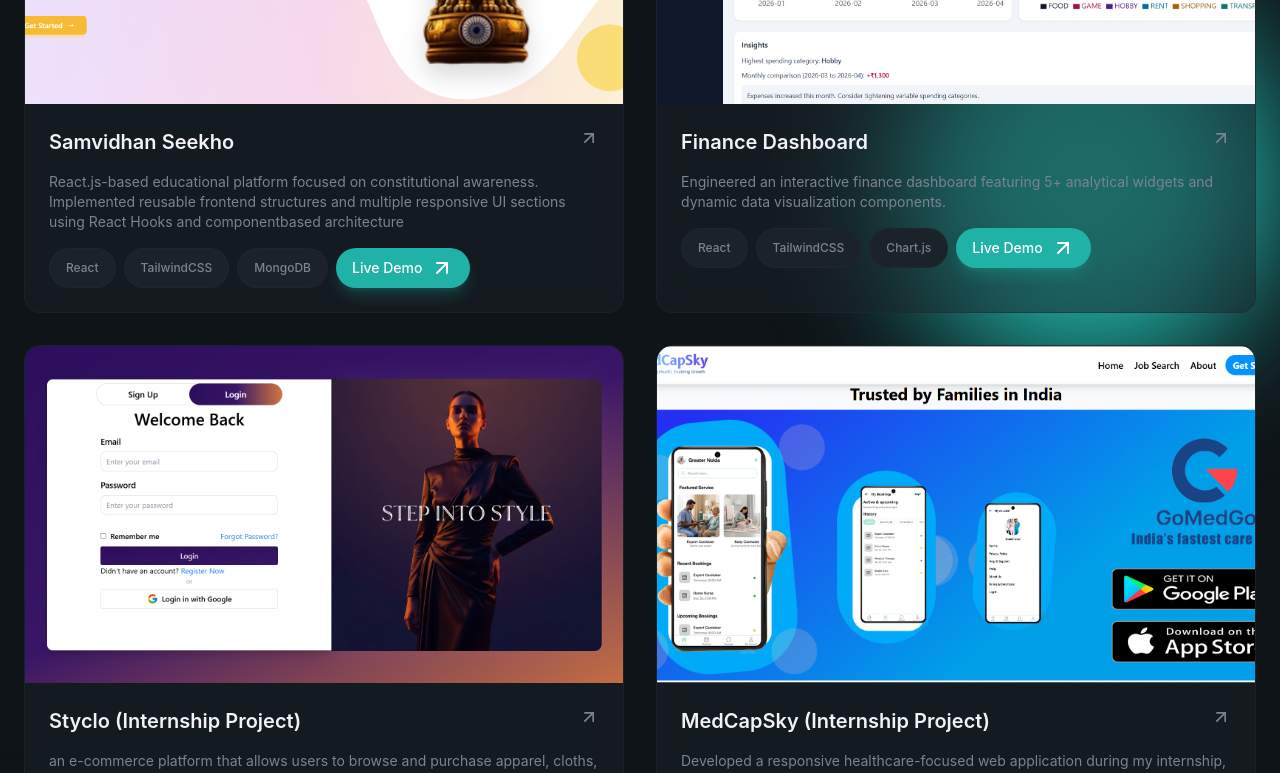
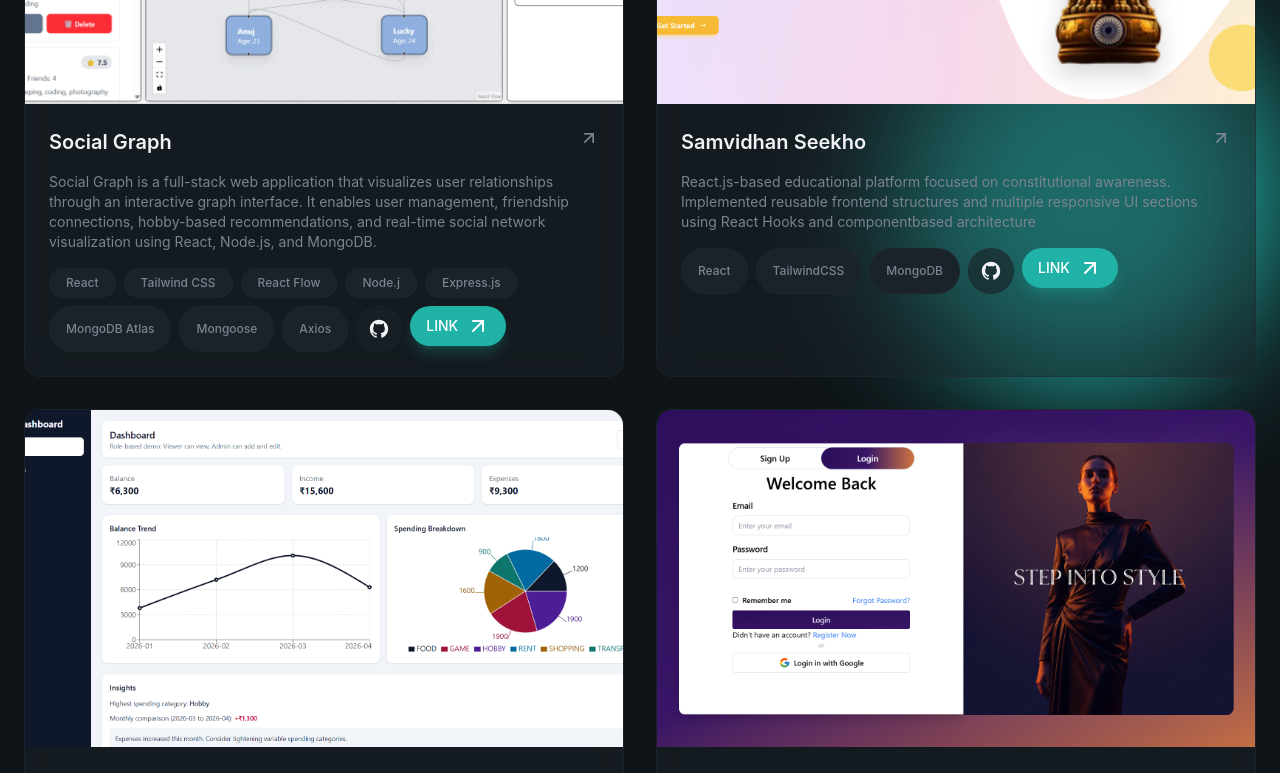
Before and after one commit to kalisumit/Sumit_Portfolio, a React app: page / in a window 1280 px wide. Shown: the part 2800-3573 px from the top of the page. Built offline with nearby package versions, Linux system fonts and the light colour scheme; the HTML template or start-up script is replaced by a standard one.

Commit message:
Add new project: Social Graph

```diff
--- a/src/section/Experience.jsx
+++ b/src/section/Experience.jsx
@@ -9,7 +9,7 @@ const experiences = [
         current: true,
     },
     {
-        period: "May 2025 - Jul 2025",
+        period: "June 2025 - Aug 2025",
         role: "Frontend Developer Intern",
         company: "MedCapSky Pvt. Ltd.",
         description:
--- a/src/section/Projects.jsx
+++ b/src/section/Projects.jsx
@@ -4,6 +4,14 @@ import { AnimatedBorderButton } from "../components/AnimatedBorderButton";
 import { Button } from "../components/Button";
 
 const projects = [
+    {
+        title:"Social Graph",
+        description: "Social Graph is a full-stack web application that visualizes user relationships through an interactive graph interface. It enables user management, friendship connections, hobby-based recommendations, and real-time social network visualization using React, Node.js, and MongoDB.",
+        image: "/projects/image6.png",
+        tags: ["React", "Tailwind CSS","React Flow", "Node.j", "Express.js", "MongoDB Atlas", "Mongoose", "Axios"],
+        link: "https://social-grapg.vercel.app/",
+        github: "https://github.com/kalisumit/social-grapg"
+    },
     {
         title:"Samvidhan Seekho",
         description: "React.js-based educational platform focused on constitutional awareness. Implemented reusable frontend structures and multiple responsive UI sections using React Hooks and componentbased architecture",
@@ -22,7 +30,7 @@ const projects = [
     },
     {
         title:"Styclo (Internship Project)",
-        description: "an e-commerce platform that allows users to browse and purchase apparel, cloths, and accessories online..",
+        description: "An e-commerce platform that allows users to browse and purchase apparel, cloths, and accessories online..",
         image:"/projects/image4.png",
         tags: ["React","TailwindCSS"],
         link: "https://styclo-web-ten.vercel.app/",
@@ -91,7 +99,14 @@ const Projects = () => {
                                     {project.tags.map((tag,idx)=>(
                                         <span key={idx} className=" flex items-center px-4 py-1.5 rounded-full bg-surface text-xs font-medium border border-border/50 text-muted-foreground hover:border-primary/50 hover:text-primary transition-all duration-300">{tag}</span>
                                     ))}
-                                {project.link ? <a href={project.link} target="blank"><Button size="sm">Live Demo<ArrowUpRight /></Button></a> : <a target="blank" href={project.github} className="p-3 rounded-full glass hover:gb-primary hover:text-primary-foreground transition-all"><GrGithub className="w-5 h-5" /></a>}
+                                <a target="blank" href={project.github} className="p-3 rounded-full glass hover:gb-primary hover:text-primary-foreground transition-all">
+                                    <GrGithub className="w-5 h-5" />
+                                </a>
+                                {project.link && <a href={project.link} target="blank">
+                                    <Button size="sm">
+                                    LINK<ArrowUpRight />
+                                    </Button>
+                                </a> }
 
                                 </div>
                         </div>
```
Also changed, not shown: public/projects/image6.png (added), 1 other file (tests, documents, lock files or other folders).
